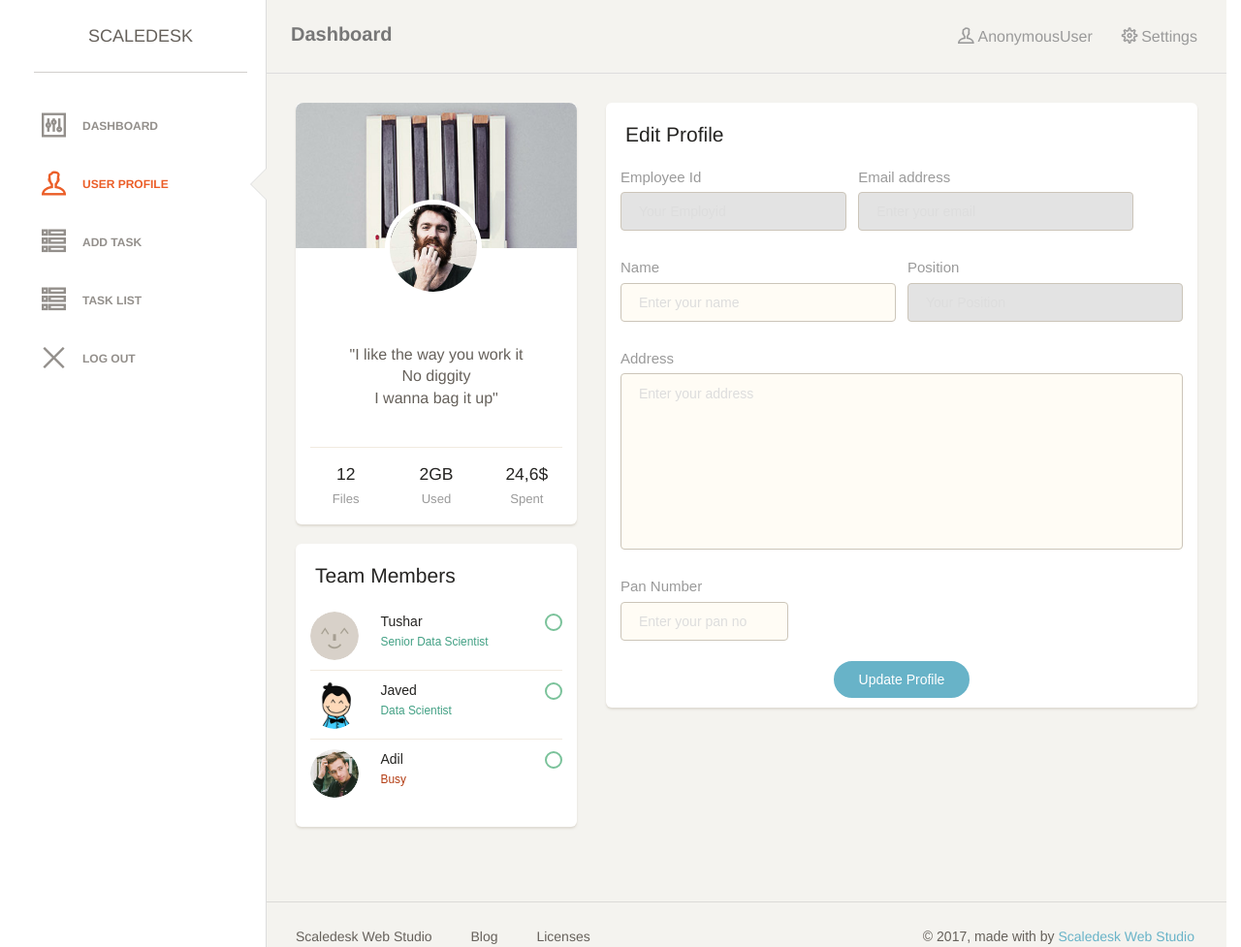
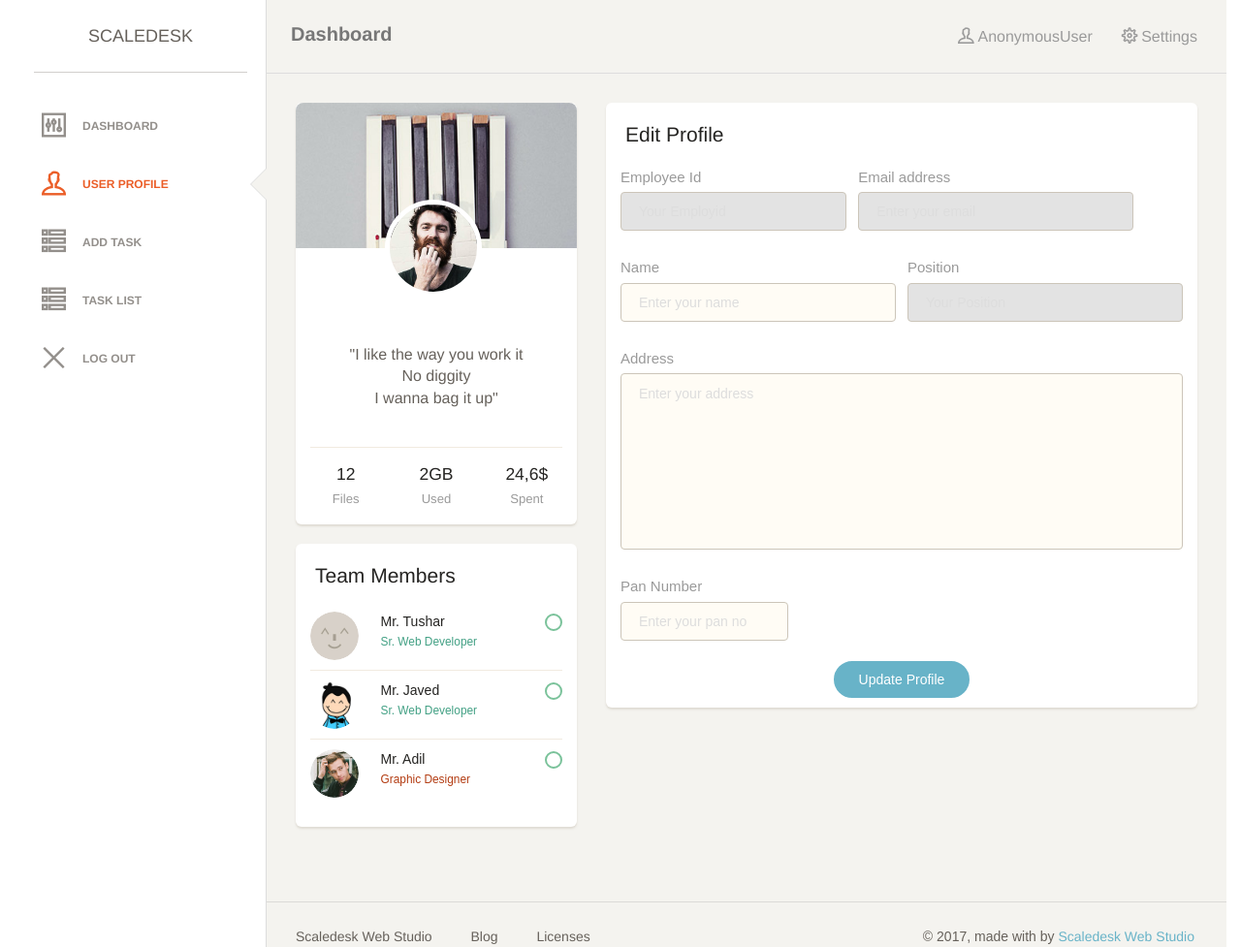
Before and after one commit to tusharcoder/Task-Management-Syatem, a Django app: template templates/update_profile.html in a window 1280 px wide. Shown: the whole page at 97% size. Run offline with Django 3.2, Linux system fonts and the light colour scheme; the template is opened without the code that fills it, so the values that code supplies are empty; some libraries are stand-ins or nearby versions.

Commit message:
Minor fixes 3

```diff
--- a/templates/update_profile.html
+++ b/templates/update_profile.html
@@ -132,9 +132,9 @@
                                                         </div>
                                                     </div>
                                                     <div class="col-xs-6">
-                                                        Tushar
+                                                        Mr. Tushar
                                                         <br />
-                                                        <span class="text-success"><small>Senior Data Scientist</small></span>
+                                                        <span class="text-success"><small>Sr. Web Developer</small></span>
                                                     </div>
 
                                                     <div class="col-xs-3 text-right">
@@ -150,9 +150,9 @@
                                                         </div>
                                                     </div>
                                                     <div class="col-xs-6">
-                                                        Javed
+                                                        Mr. Javed
                                                         <br />
-                                                        <span class="text-success"><small>Data Scientist</small></span>
+                                                        <span class="text-success"><small>Sr. Web Developer</small></span>
                                                     </div>
 
                                                     <div class="col-xs-3 text-right">
@@ -168,9 +168,9 @@
                                                         </div>
                                                     </div>
                                                     <div class="col-xs-6">
-                                                        Adil
+                                                        Mr. Adil
                                                         <br />
-                                                        <span class="text-danger"><small>Busy</small></span>
+                                                        <span class="text-danger"><small>Graphic Designer</small></span>
                                                     </div>
 
                                                     <div class="col-xs-3 text-right">
```
